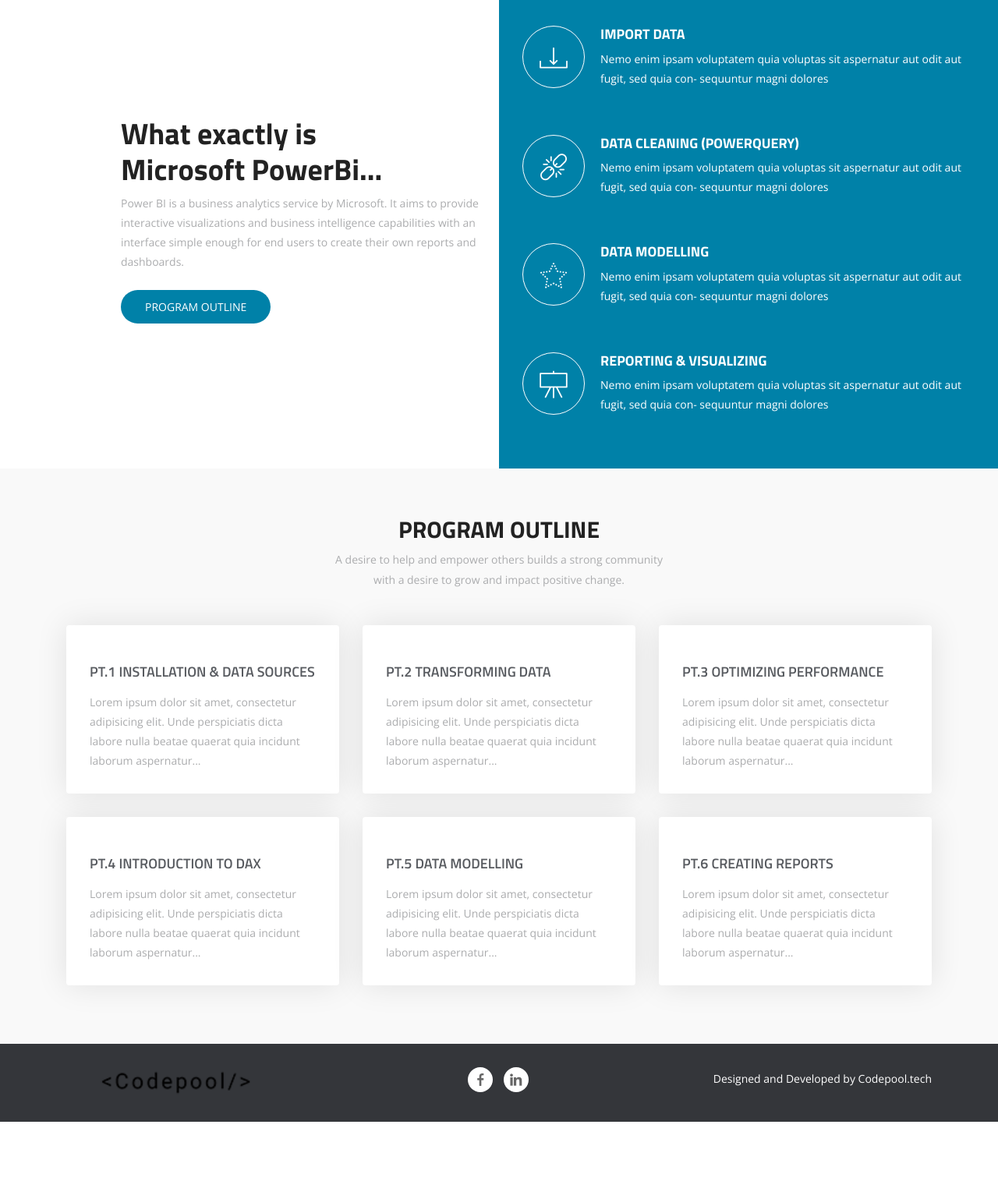
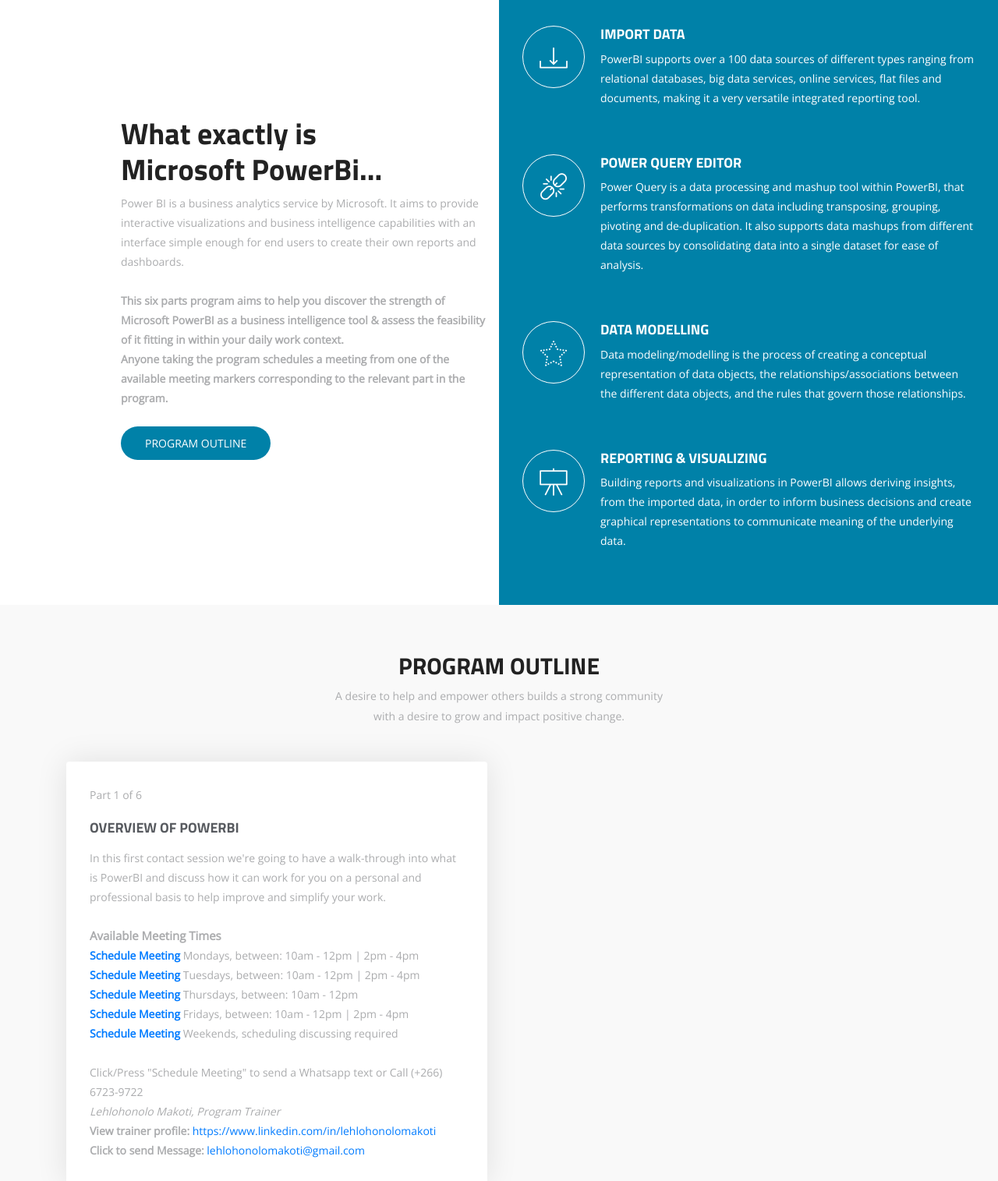
Before and after one commit to LM411/learn, a plain HTML site: page index.html in a window 1280 px wide. Shown: the part 834-2349 px from the top of the page at 78% size. Before the commit the page ends 2273 px from the top, so only its background shows below. Drawn offline with nearby package versions, Linux system fonts and the light colour scheme; files whose address does not match are found by name.

Commit message:
Update program site content and set the scheduling system

```diff
--- a/index.html
+++ b/index.html
@@ -125,7 +125,10 @@
             <div class="text-wrapper">
               <div>
                 <h2 class="title-hl wow fadeInLeft" data-wow-delay="0.3s">What exactly is <br> Microsoft PowerBi...</h2>
-                <p class="mb-4">Power BI is a business analytics service by Microsoft. It aims to provide interactive visualizations and business intelligence capabilities with an interface simple enough for end users to create their own reports and dashboards.</p>
+                <p class="mb-4">Power BI is a business analytics service by Microsoft. It aims to provide interactive visualizations and business intelligence capabilities with an interface simple enough for end users to create their own reports and dashboards.
+                <br/><br/>
+                <b>This six parts program aims to help you discover the strength of Microsoft PowerBI as a business intelligence tool & assess the feasibility of it fitting in within your daily work context.<br/> Anyone taking the program schedules a meeting from one of the available meeting markers corresponding to the relevant part in the program.</b>
+                </p>
                 <a href="#services" class="btn btn-common">Program Outline</a>
               </div>
             </div>
@@ -138,7 +141,7 @@
                 </div>
                 <div class="feature-content">
                   <h3>Import Data</h3>
-                  <p>Nemo enim ipsam voluptatem quia voluptas sit aspernatur aut odit aut fugit, sed quia con- sequuntur magni dolores </p>
+                  <p>PowerBI supports over a 100 data sources of different types ranging from relational databases, big data services, online services, flat files and documents, making it a very versatile integrated reporting tool.</p>
                 </div>
               </div>
               <div class="feature-item wow fadeInDown" data-wow-duration="1000ms" data-wow-delay="500ms">
@@ -146,8 +149,8 @@
                   <i class="lni-unlink"></i>
                 </div>
                 <div class="feature-content">
-                  <h3>Data Cleaning (PowerQuery)</h3>
-                  <p>Nemo enim ipsam voluptatem quia voluptas sit aspernatur aut odit aut fugit, sed quia con- sequuntur magni dolores </p>
+                  <h3>Power Query Editor</h3>
+                  <p>Power Query is a data processing and mashup tool within PowerBI, that performs transformations on data including transposing, grouping, pivoting and de-duplication. It also supports data mashups from different data sources by consolidating data into a single dataset for ease of analysis.</p>
                 </div>
               </div>
               <div class="feature-item wow fadeInDown" data-wow-duration="1000ms" data-wow-delay="700ms">
@@ -156,7 +159,7 @@
                 </div>
                 <div class="feature-content">
                   <h3>Data Modelling</h3>
-                  <p>Nemo enim ipsam voluptatem quia voluptas sit aspernatur aut odit aut fugit, sed quia con- sequuntur magni dolores </p>
+                  <p>Data modeling/modelling is the process of creating a conceptual representation of data objects, the relationships/associations between the different data objects, and the rules that govern those relationships.</p>
                 </div>
               </div>
               <div class="feature-item wow fadeInDown" data-wow-duration="1000ms" data-wow-delay="700ms">
@@ -165,7 +168,7 @@
                 </div>
                 <div class="feature-content">
                   <h3>Reporting & Visualizing</h3>
-                  <p>Nemo enim ipsam voluptatem quia voluptas sit aspernatur aut odit aut fugit, sed quia con- sequuntur magni dolores </p>
+                  <p>Building reports and visualizations in PowerBI allows deriving insights, from the imported data, in order to inform business decisions and create graphical representations to communicate meaning of the underlying data.</p>
                 </div>
               </div>
             </div>
@@ -184,16 +187,29 @@
         </div>
         <div class="row">
           <!-- Services item -->
-          <div class="col-md-6 col-lg-4 col-xs-12">
+          <div class="col-md-6 col-lg-6 col-xs-12">
             <div class="services-item wow fadeInRight" data-wow-delay="0.3s">
               <div class="services-content">
-                <h3><a href="#">Pt.1 Installation & Data Sources</a></h3>
-                <p>Lorem ipsum dolor sit amet, consectetur adipisicing elit. Unde perspiciatis dicta labore nulla beatae quaerat quia incidunt laborum aspernatur...</p>
+                Part 1 of 6
+                <h3><a href="#"><b>Overview of PowerBI</b></a></h3>
+                <p>In this first contact session we're going to have a walk-through into what is PowerBI and discuss how it can work for you on a personal and professional basis to help improve and simplify your work.
+                <br/><br/>
+                <b style="font-size: 15px">Available Meeting Times</b><br/>
+                <a href="https://api.whatsapp.com/send?phone=26667239722&text=Part%201%20Meeting%20schedule%20request%20:%20Monday%20&source=&data=&app_absent=" target="_blank"><b>Schedule Meeting</b></a> Mondays, between: 10am - 12pm | 2pm - 4pm<br/>
+                <a href="https://api.whatsapp.com/send?phone=26667239722&text=Part%201%20Meeting%20schedule%20request%20:%20Tuesday%20&source=&data=&app_absent=" target="_blank"><b>Schedule Meeting</b></a> Tuesdays, between: 10am - 12pm | 2pm - 4pm<br/>
+                <a href="https://api.whatsapp.com/send?phone=26667239722&text=Part%201%20Meeting%20schedule%20request%20:%20Thursday%20&source=&data=&app_absent=" target="_blank"><b>Schedule Meeting</b></a> Thursdays, between: 10am - 12pm<br/>
+                <a href="https://api.whatsapp.com/send?phone=26667239722&text=Part%201%20Meeting%20schedule%20request%20:%20Friday%20&source=&data=&app_absent=" target="_blank"><b>Schedule Meeting</b></a> Fridays, between: 10am - 12pm | 2pm - 4pm<br/>
+                <a href="https://api.whatsapp.com/send?phone=26667239722&text=Part%201%20Meeting%20schedule%20request%20:%20Weekends%20&source=&data=&app_absent=" target="_blank"><b>Schedule Meeting</b></a> Weekends, scheduling discussing required<br/><br/>
+                Click/Press "Schedule Meeting" to send a Whatsapp text or Call (+266) 6723-9722
+                <br/><i>Lehlohonolo Makoti, Program Trainer</i>
+                <br/><b>View trainer profile: </b><a href="https://www.linkedin.com/in/lehlohonolomakoti" target="_blank">https://www.linkedin.com/in/lehlohonolomakoti</a>
+                <br/><b>Click to send Message: </b><a href="mailto:lehlohonolomakoti@gmail.com?cc=tmthoabala@gmail.com&subject=PowerBI%20Program%20Inquiry"  target="_blank">lehlohonolomakoti@gmail.com</a>
+                </p>
               </div>
             </div>
           </div>
-          <!-- Services item -->
-          <div class="col-md-6 col-lg-4 col-xs-12">
+
+          <!-- <div class="col-md-6 col-lg-4 col-xs-12">
             <div class="services-item wow fadeInRight" data-wow-delay="0.6s">
               <div class="services-content">
                 <h3><a href="#">Pt.2 Transforming Data</a></h3>
@@ -201,7 +217,7 @@
               </div>
             </div>
           </div>
-          <!-- Services item -->
+
           <div class="col-md-6 col-lg-4 col-xs-12">
             <div class="services-item wow fadeInRight" data-wow-delay="0.9s">
               <div class="services-content">
@@ -210,7 +226,7 @@
               </div>
             </div>
           </div>
-          <!-- Services item -->
+
           <div class="col-md-6 col-lg-4 col-xs-12">
             <div class="services-item wow fadeInRight" data-wow-delay="1.2s">
               <div class="services-content">
@@ -219,7 +235,7 @@
               </div>
             </div>
           </div>
-          <!-- Services item -->
+
           <div class="col-md-6 col-lg-4 col-xs-12">
             <div class="services-item wow fadeInRight" data-wow-delay="1.5s">
               <div class="services-content">
@@ -228,7 +244,7 @@
               </div>
             </div>
           </div>
-          <!-- Services item -->
+
           <div class="col-md-6 col-lg-4 col-xs-12">
             <div class="services-item wow fadeInRight" data-wow-delay="1.8s">
               <div class="services-content">
@@ -236,7 +252,8 @@
                 <p>Lorem ipsum dolor sit amet, consectetur adipisicing elit. Unde perspiciatis dicta labore nulla beatae quaerat quia incidunt laborum aspernatur...</p>
               </div>
             </div>
-          </div>
+          </div> -->
+
         </div>
       </div>
     </section>
```
